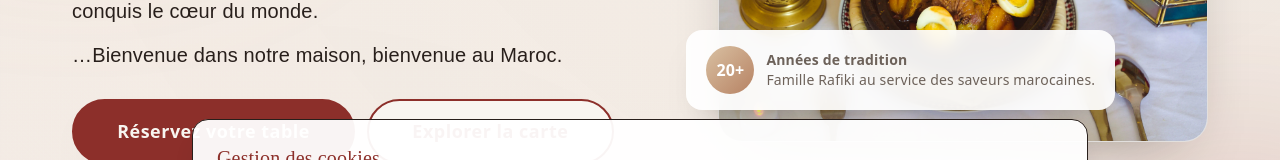
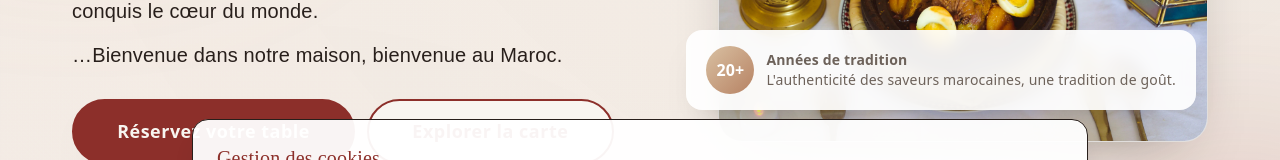
Before and after one commit to otmaneai/aux-delices-du-maroc, a Next.js app: page / in a window 1280 px wide. Shown: the part 465-625 px from the top of the page. Built offline with nearby package versions, Linux system fonts and the light colour scheme; no server answers.

Commit message:
chore: update marketing tagline

```diff
--- a/src/app/page.tsx
+++ b/src/app/page.tsx
@@ -114,7 +114,9 @@ export default function Home() {
                   <p className="font-semibold text-charcoal">
                     Années de tradition
                   </p>
-                  <p>Famille Rafiki au service des saveurs marocaines.</p>
+                  <p>
+                    L'authenticité des saveurs marocaines, une tradition de goût.
+                  </p>
                 </div>
               </div>
             </div>
```
